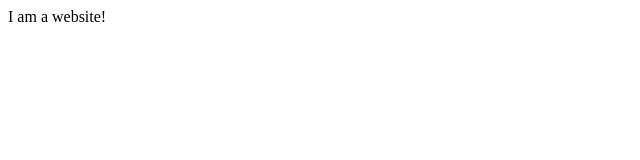
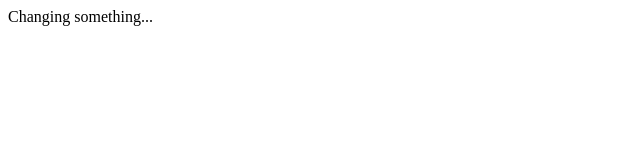
Before and after one commit to untwic/untwic.github.io, a plain HTML site: page index.html in a window 1280 px wide. Shown: the full height of the page, 0-640 px from the left. Drawn offline with Linux system fonts and the light colour scheme.

Commit message:
Update index.html

```diff
--- a/index.html
+++ b/index.html
@@ -7,7 +7,7 @@
 
 <body>
 
-I am a website!
+  Changing something...
 
 </body>
 </html>
```
